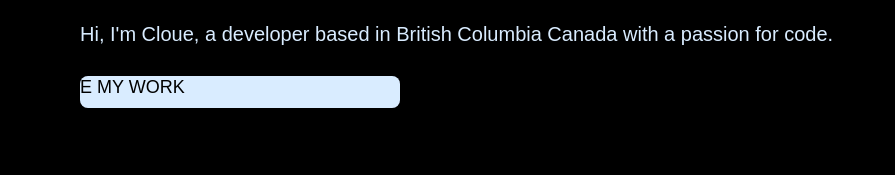
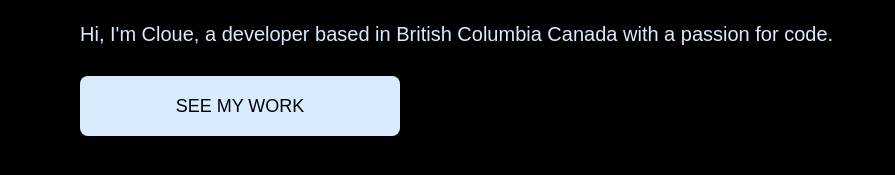
Before and after one commit to CloueM/cm_portfolio, a React (Vite) app: page / in a window 1280 px wide. Shown: the part 549-724 px from the top of the page, without its empty margins (0-895 px from the left). Built offline with nearby package versions, Linux system fonts and the light colour scheme; a web font is replaced by a local one.

Commit message:
Edit button.jsx style

```diff
--- a/src/components/Button.jsx
+++ b/src/components/Button.jsx
@@ -4,15 +4,12 @@ const Button = ({ text, className, id }) => {
   return (
     <a className={`${className ?? ''} cta-wrapper`}>
         <div className='cta-button group'>
-            <div className='bg-circle'>
-                <p className='text'>
-                    See my Work
-                </p>
-                <div className='arrow-wrapper'>
-                    <img src='/images/arrow-down.svg' alt='arrow'/>
-                </div>
+            <div className='bg-circle'/>
+            <p className='text'>{text}</p>
+            <div className='arrow-wrapper'>
+                <img src='/images/arrow-down.svg' alt='arrow'/>
             </div>
-        </div>
+            </div>
     </a>
   )
 }
--- a/vite.config.js
+++ b/vite.config.js
@@ -1,10 +1,11 @@
 import tailwindcss from '@tailwindcss/vite'
 import react from '@vitejs/plugin-react'
 import { defineConfig } from 'vite'
-
+import autoprefixer from 'autoprefixer'
 export default defineConfig({
   plugins: [
     tailwindcss(),
-    react()
+    react(),
+    autoprefixer()
   ],
 })
```
Also changed, not shown: package.json (+4 -3 lines), 1 other file (tests, documents, lock files or other folders).
